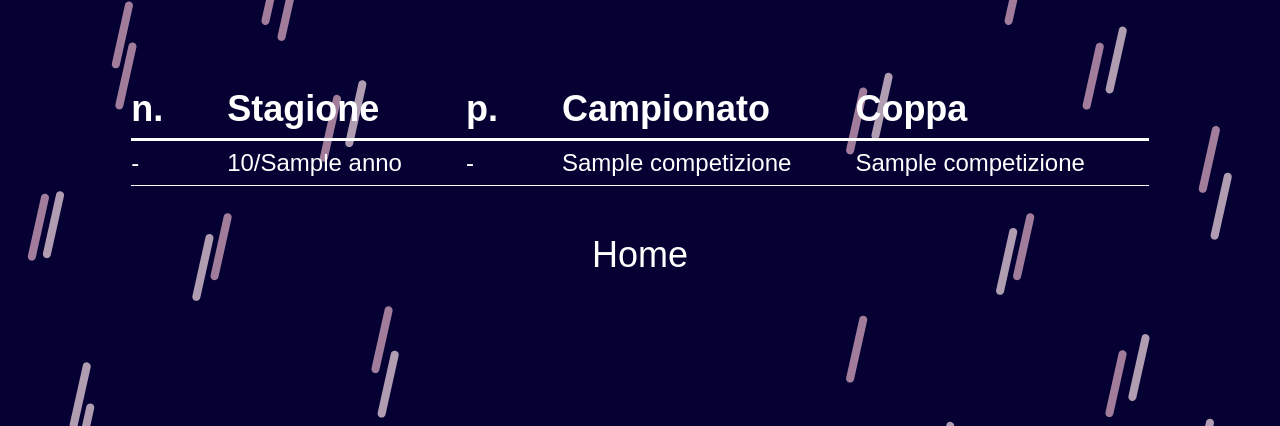
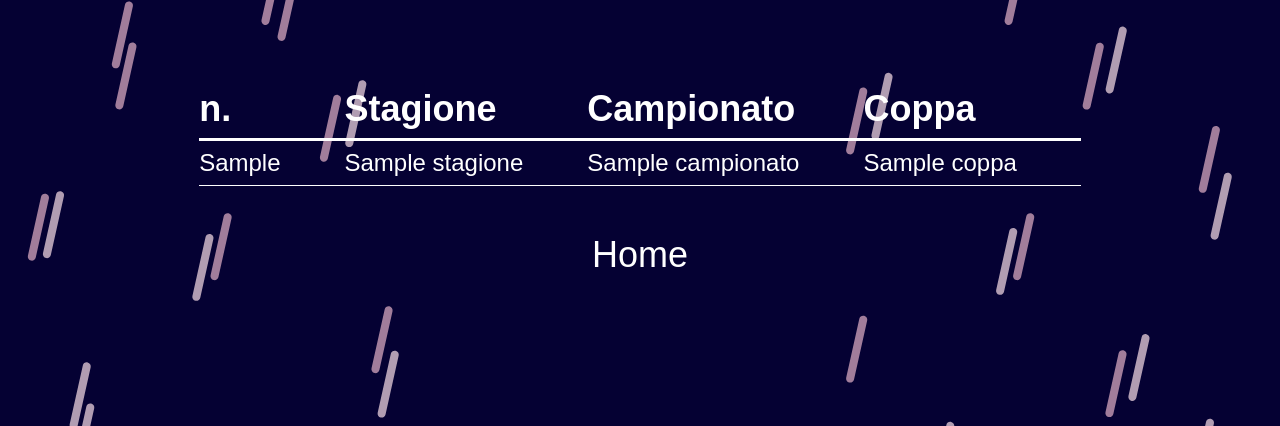
Before and after one commit to claudio-muroni/IFESIF-Flask, a Flask app: template templates/hof.html in a window 1280 px wide. Shown: the top 426 px of the page. Run offline with Flask 3, Linux system fonts and the light colour scheme; the template is opened without the code that fills it: most values are stand-ins (such as "Sample title", 1, 10 or a date in 2020); some web fonts are replaced.

Commit message:
Completed Albo page

```diff
--- a/app.py
+++ b/app.py
@@ -66,8 +66,25 @@ def hall_of_fame():
     response = requests.get(settings.DB_URL+"/rest/v1/classifiche?apikey="+settings.DB_KEY)
     if response.status_code == 200:
         result = response.json()
-        winners = [c for c in result if c["posizione"] == 1]
-        winners = sorted(winners, key=itemgetter('anno'), reverse=True)
+
+        winners_league = [c for c in result if c["posizione"] == 1 and c["competizione"] == "Campionato"]
+        winners_cup = [c for c in result if c["posizione"] == 1 and c["competizione"] == "Coppa"]
+
+        winners_league = sorted(winners_league, key=itemgetter('anno'), reverse=True)
+        winners_cup = sorted(winners_cup, key=itemgetter('anno'), reverse=True)
+
+        winners = []
+        last_year = winners_league[0]["anno"]
+        first_year = winners_league[-1]["anno"]
+        for y in range(last_year, first_year-1, -1):
+            rec = {}
+            rec["n"] = y-first_year+1
+            rec["Stagione"] = str(y-1) + "/" + str(y)
+            rec["Campionato"] = next((w["nome_presidente"]+" "+w["cognome_presidente"][:1]+"." for w in winners_league if w["anno"] == y), "-")
+            rec["Coppa"] = next((w["nome_presidente"]+" "+w["cognome_presidente"][:1]+"." for w in winners_cup if w["anno"] == y), "-")
+            winners.append(rec)
+
+        print(winners)
 
     return render_template("hof.html", winners=winners)
 
--- a/templates/hof.html
+++ b/templates/hof.html
@@ -6,17 +6,15 @@
             <tr>
                 <th>n.</th>
                 <th>Stagione</th>
-                <th>p.</th>
                 <th>Campionato</th>
                 <th>Coppa</th>
             </tr>
             {% for w in winners %}
                 <tr>
-                    <td>-</td>
-                    <td>{{ w["anno"] -1 }}/{{ w["anno"] }}</td>
-                    <td>-</td>
-                    <td>{{ w["competizione"] }}</td>
-                    <td>{{ w["competizione"] }}</td>
+                    <td>{{ w["n"] }}</td>
+                    <td>{{ w["Stagione"] }}</td>
+                    <td>{{ w["Campionato"] }}</td>
+                    <td>{{ w["Coppa"] }}</td>
                 </tr>
             {% endfor %}
         </table>
```
